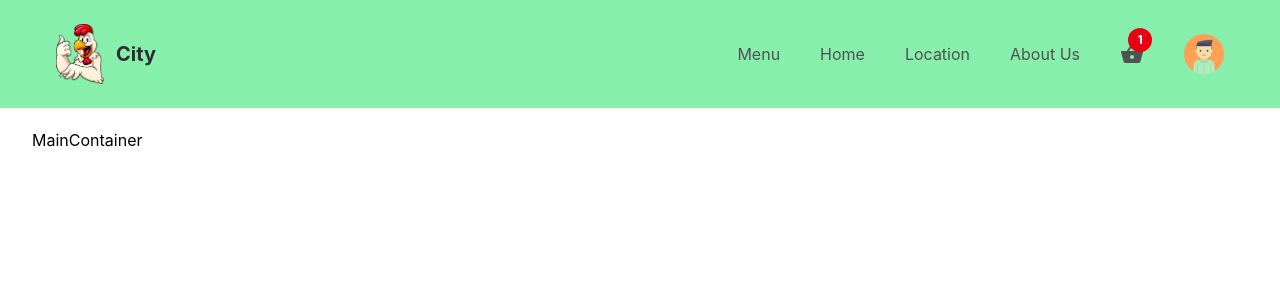
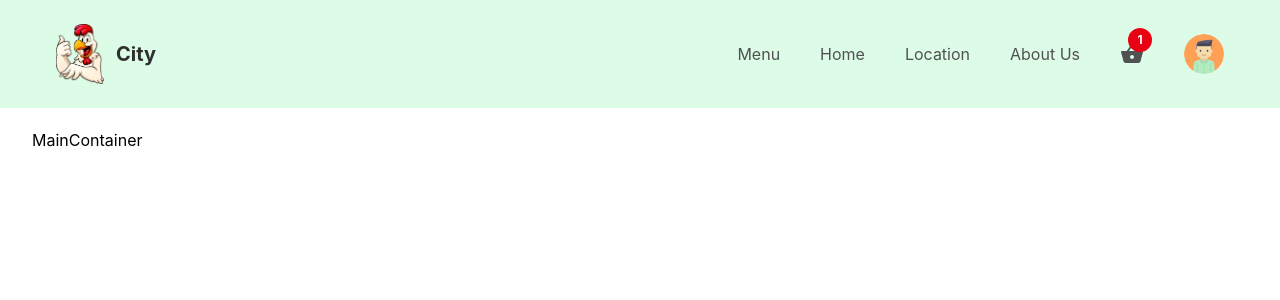
Before and after one commit to sharath-98/delicious, a React (Create React App) app: page / in a window 1280 px wide. Shown: the top 300 px of the page. Built offline with nearby package versions, Linux system fonts and the light colour scheme.

Commit message:
desktop view Header complete

```diff
--- a/src/App.js
+++ b/src/App.js
@@ -7,7 +7,7 @@ import {AnimatePresence} from 'framer-motion'
 
 function App() {
   return (
-    <AnimatePresence>
+    <AnimatePresence exitBeforeEnter>
       <div className="w-screen h-screen flex flex-col">
       <Header/>
       <main className='mt-24 p-8 w-full'>
--- a/src/components/Header.jsx
+++ b/src/components/Header.jsx
@@ -1,30 +1,40 @@
 import React from 'react'
 import Logo from "../img/logo.png"
 import Avatar from "../img/avatar.png"
-import {MdShoppingBasket} from "react-icons/md"
+import {MdAdd, MdLogout, MdShoppingBasket} from "react-icons/md"
 import { motion } from 'framer-motion'
 import { Link } from 'react-router-dom'
 import { getAuth, signInWithPopup, GoogleAuthProvider } from "firebase/auth";
 import {app} from "../firebase"
 import { useStateValue } from '../context/StateProvider'
 import { actionType } from '../context/Reducer'
+import { useState } from 'react'
 
 const Header = () => {
     const auth = getAuth(app);
     const provider = new GoogleAuthProvider();
     const [{user}, dispatch] = useStateValue();
+    const [menu, setMenu] = useState(false)
 
     const handleLogin = async () => {
-        await signInWithPopup(auth, provider).then((result) => {
+        if(!user)
+        {
+            await signInWithPopup(auth, provider).then((result) => {
             dispatch({
                 type: actionType.SET_USER,
                 user:result.user.providerData[0]
             })
-        })
+            localStorage.setItem('user', JSON.stringify(result.user.providerData[0]));
+            })
+        }
+        else
+        {
+            setMenu(!menu);
+        }
     };
 
   return (
-    <header className='fixed z-50 w-screen p-6 px-14  bg-green-300'>
+    <header className='fixed z-50 w-screen p-6 px-14  bg-green-100'>
         <div className='hidden md:flex w-full h-full justify-between item-center'>
             <Link to='/' className='flex items-center gap-3'>
                 <img src={Logo} className='w-12 object-cover'/>
@@ -43,14 +53,34 @@ const Header = () => {
                         <p className='text-xs text-white font-bold'>1</p>
                     </div>
                 </div>
-                <div className='relative'>
-                    <motion.img whileTap={{scale:0.4}} onClick ={handleLogin} className='w-10 h-10 min-w-[40px] min-h-[40px] cursor-pointer'
-                    src={Avatar} alt="user_image"/>
-                </div>
+                <motion.div
+                initial={{opacity:0, scale:0.6}}
+                animate={{opacity:1, scale:1}}
+                exit={{opacity:0, scale:0.6}}
+                className='relative'>
+                    <motion.img whileTap={{scale:0.4}} onClick ={handleLogin} className='w-10 h-10 min-w-[40px] min-h-[40px] rounded-full cursor-pointer'
+                    src={user ? user.photoURL : Avatar} alt="user_image"/>
+                    {
+                        menu && (
+                            <div
+                            className='flex flex-col gap-3 w-60 px-2 py-2 right-0.5 bg-green-200 shadow-xl rounded-lg absolute'>
+                            {
+                                user && user.email === "sharathchander.p@gmail.com" && (
+                                    <Link to = '/newItem'>
+                                        <p className='px-4 py-1 flex items-center gap-3 cursor-pointer hover:bg-green-100'><MdAdd/>Add New Item</p>
+                                    </Link>
+                                )
+                            }
+                            <p className='px-4 py-1 flex items-center gap-3 cursor-pointer hover:bg-green-100'><MdLogout/>Logout</p>
+                        </div>
+                        )
+                    }
+                </motion.div>
             </div>
         </div>
         {/* For mobile view */}
         <div className='flex md:hidden w-full h-full'>
+
         </div>
     </header>
   )
--- a/src/context/InitialState.js
+++ b/src/context/InitialState.js
@@ -1,3 +1,6 @@
+import { fetchUser } from "../utils/getLocalStorage"
+
+const userInfo = fetchUser();
 export const initialState = {
-    user: null
+    user: userInfo
 }
--- /dev/null
+++ b/src/utils/getLocalStorage.js
@@ -0,0 +1,5 @@
+export const fetchUser = () =>{
+    const userInfo = localStorage.getItem('user') !== "undefined" ? JSON.parse(localStorage.getItem('user')):
+    localStorage.clear()
+    return userInfo;
+};
```
